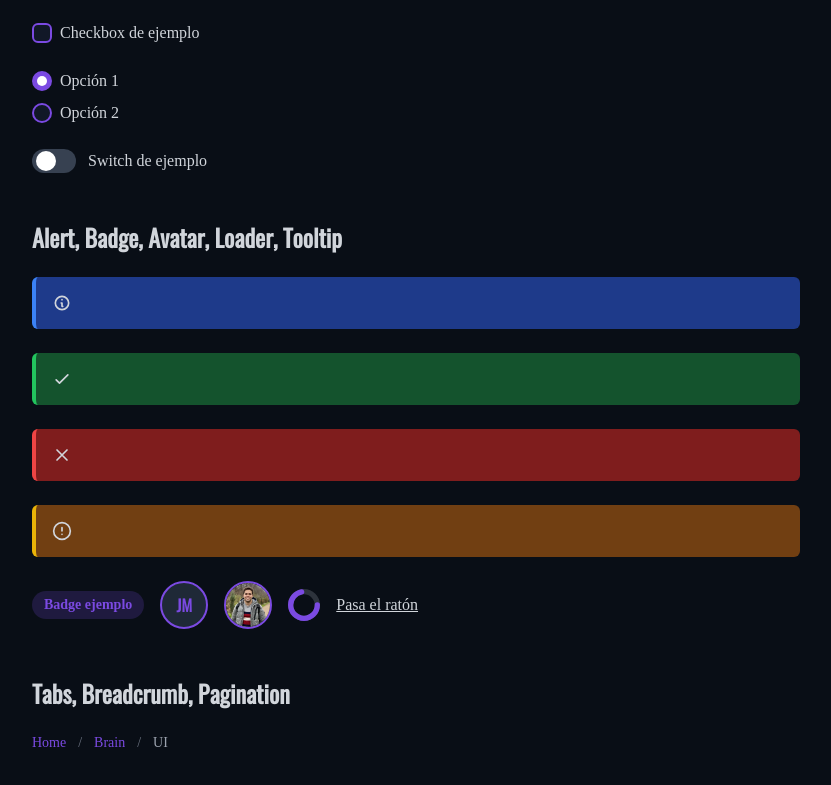
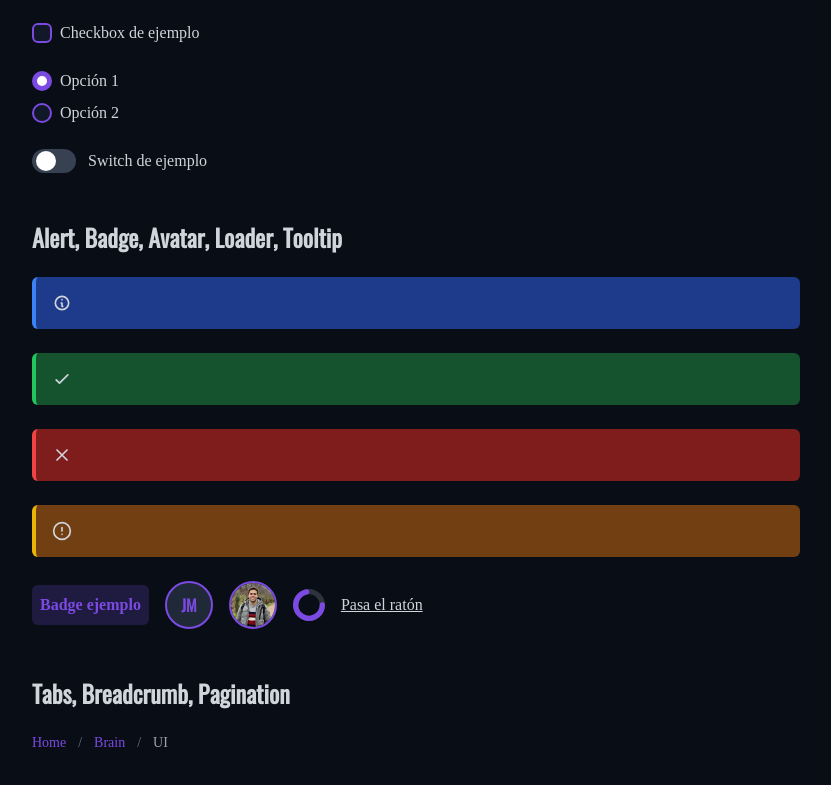
Before and after one commit to joelmh-112/portfolio-joelmh112, an Astro site: page /brain/ui-showcase in a window 1280 px wide. Shown: the part 612-1397 px from the top of the page, without its empty margins (224-1055 px from the left). Built offline with nearby package versions, Linux system fonts and the light colour scheme; Astro itself is replaced by a stand-in of ours; a web font is replaced by a local one.

Commit message:
[FEAT] upgrading badge and implementing it in projects

```diff
--- a/src/components/sections/Projects.astro
+++ b/src/components/sections/Projects.astro
@@ -6,6 +6,7 @@ import Modal from "@/components/Modal.astro";
 import { fade } from "astro:transitions";
 
 import { projects } from "@/lib/data";
+import Badge from "../ui/Badge.astro";
 ---
 
 <section id="projects" class="">
@@ -41,9 +42,9 @@ import { projects } from "@/lib/data";
             </div>
             <div class="flex flex-col gap-6 bottom-0">
               <div class="flex gap-2 flex-wrap">
-                {project.link && <span class="text-green-500 bg-green-500 bg-opacity-20 p-2 rounded-md font-semibold">Online</span>}
+                {project.link && <Badge type="success">Online</Badge>}
                 {project.tags.map((tag) => (
-                  <span class="bg-gray-primary bg-primary bg-opacity-20 p-2 rounded-md font-semibold text-primary">{tag}</span>
+                  <Badge >{tag}</Badge>
                 ))}
               </div>
               <img
--- a/src/components/ui/Badge.astro
+++ b/src/components/ui/Badge.astro
@@ -1,10 +1,20 @@
 ---
 interface Props {
   className?: string;
+  type?: "primary" | "success";
 }
-const { className } = Astro.props;
+
+const { className, type } = Astro.props;
+const realType = type ?? "primary";
 ---
 
-<span class={`bg-primary bg-opacity-20 text-primary font-semibold px-3 py-1 rounded-full text-sm ${className ?? ""}`}>
-  <slot />
+<span
+    class:list={[
+        "bg-opacity-20 p-2 rounded-md font-semibold",
+        realType === "primary" && "bg-primary text-primary",
+        realType === "success" && "bg-green-500 text-green-500",
+        className ?? ""
+    ]}
+>
+    <slot />
 </span>
```
